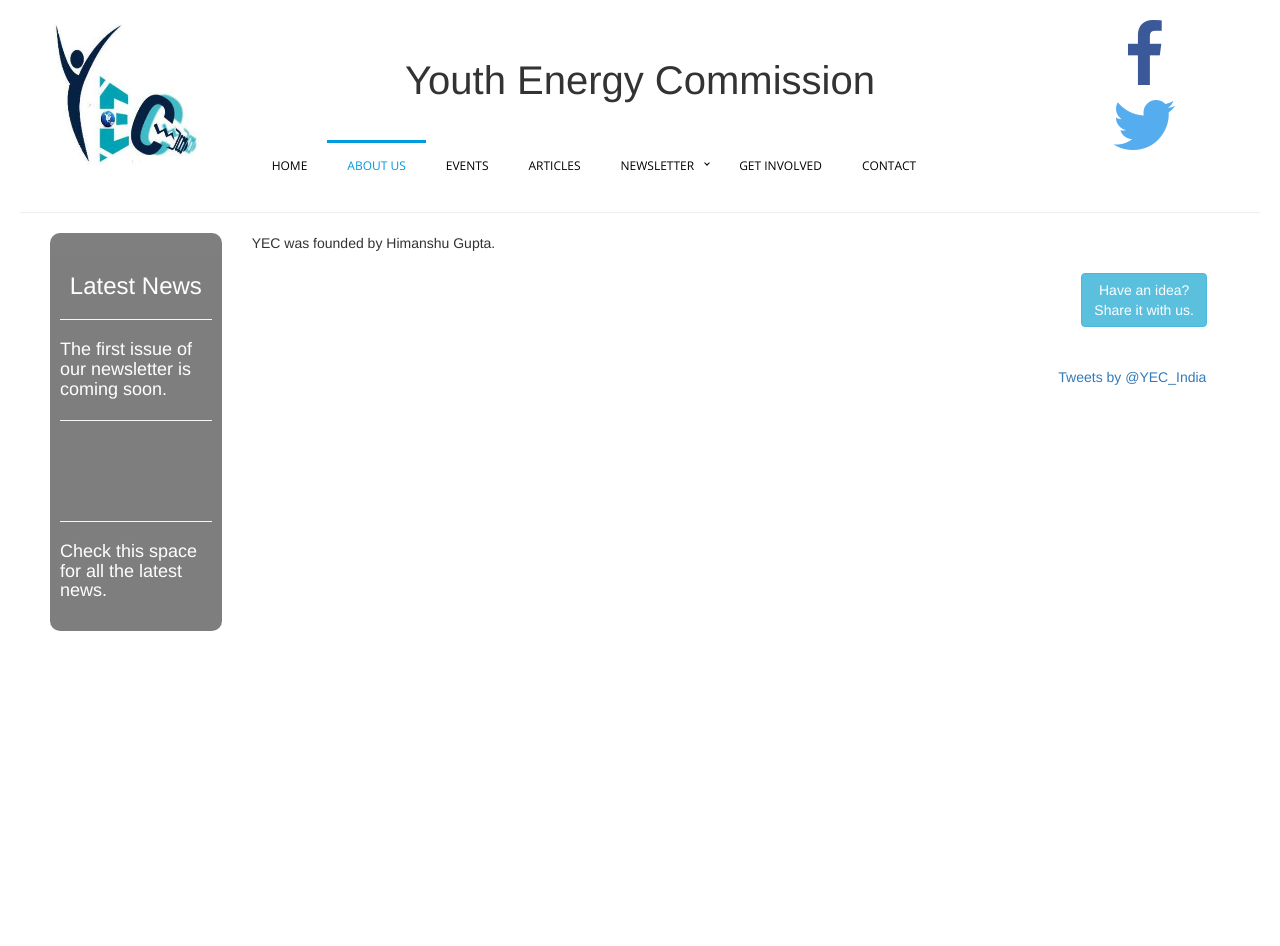
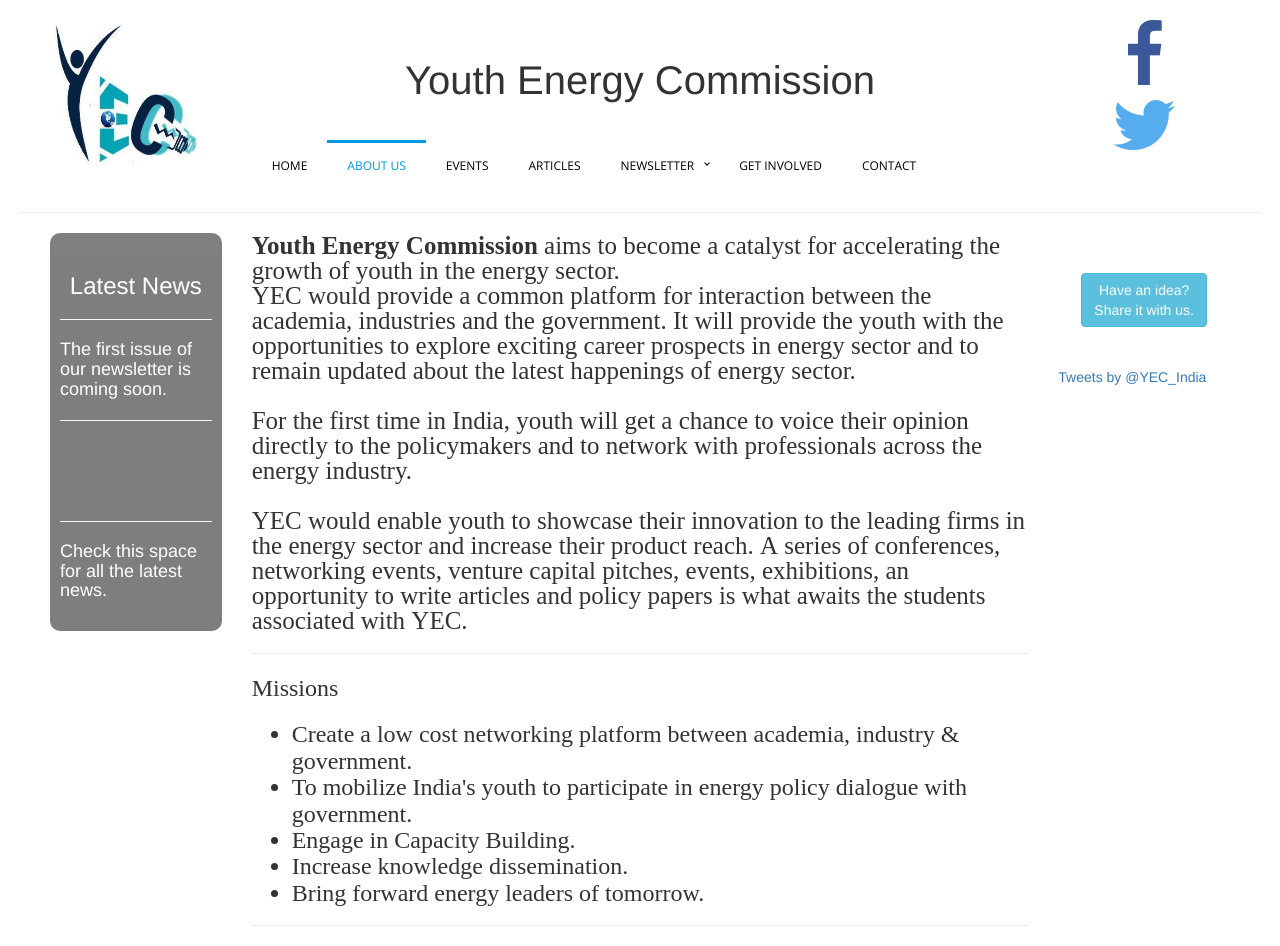
Before and after one commit to youth-energy-commission/website-core, a PHP site: page /aboutus.php in a window 1280 px wide. Before the commit the page ends 631 px from the top, so only its background shows below. Run offline with PHP 8.4, Linux system fonts and the light colour scheme; some libraries are stand-ins or nearby versions.

Commit message:
Added the text in the aboutus text file from the YEC annual report.

```diff
--- a/aboutusText.php
+++ b/aboutusText.php
@@ -1 +1,40 @@
-YEC was founded by Himanshu Gupta.
+<span class="fa" style="font-size: 25px; ">
+
+	<b>Youth Energy Commission</b> aims to become a catalyst for accelerating the growth of youth in the energy sector. <br/>
+
+	YEC would provide a common platform for interaction between the academia, industries and the government.
+	It will provide the youth with the opportunities to explore exciting career prospects in energy sector and to
+	remain updated about the latest happenings of energy sector. <br/> <br/>
+
+	For the first time in India, youth will get a chance to voice their opinion directly to the policymakers
+	and to network with professionals across the energy industry. <br/> <br/>
+
+	YEC would enable youth to showcase their innovation to the leading firms in the energy sector
+	and increase their product reach. A series of conferences, networking events, venture capital pitches,
+	events, exhibitions, an opportunity to write articles and policy papers is what awaits the students associated with YEC.
+
+	<hr/>
+
+	<h3>Missions<h3>
+
+	<ul>
+		<li>
+			Create a low cost networking platform between academia, industry & government.
+		</li>
+		<li>
+			To mobilize India's youth to participate in energy policy dialogue with government.
+		</li>
+		<li>
+			Engage in Capacity Building.
+		</li>
+		<li>
+			Increase knowledge dissemination.
+		</li>
+		<li>
+			Bring forward energy leaders of tomorrow.
+		</li>
+	</ul>
+
+	<hr/>
+
+</span>
```
